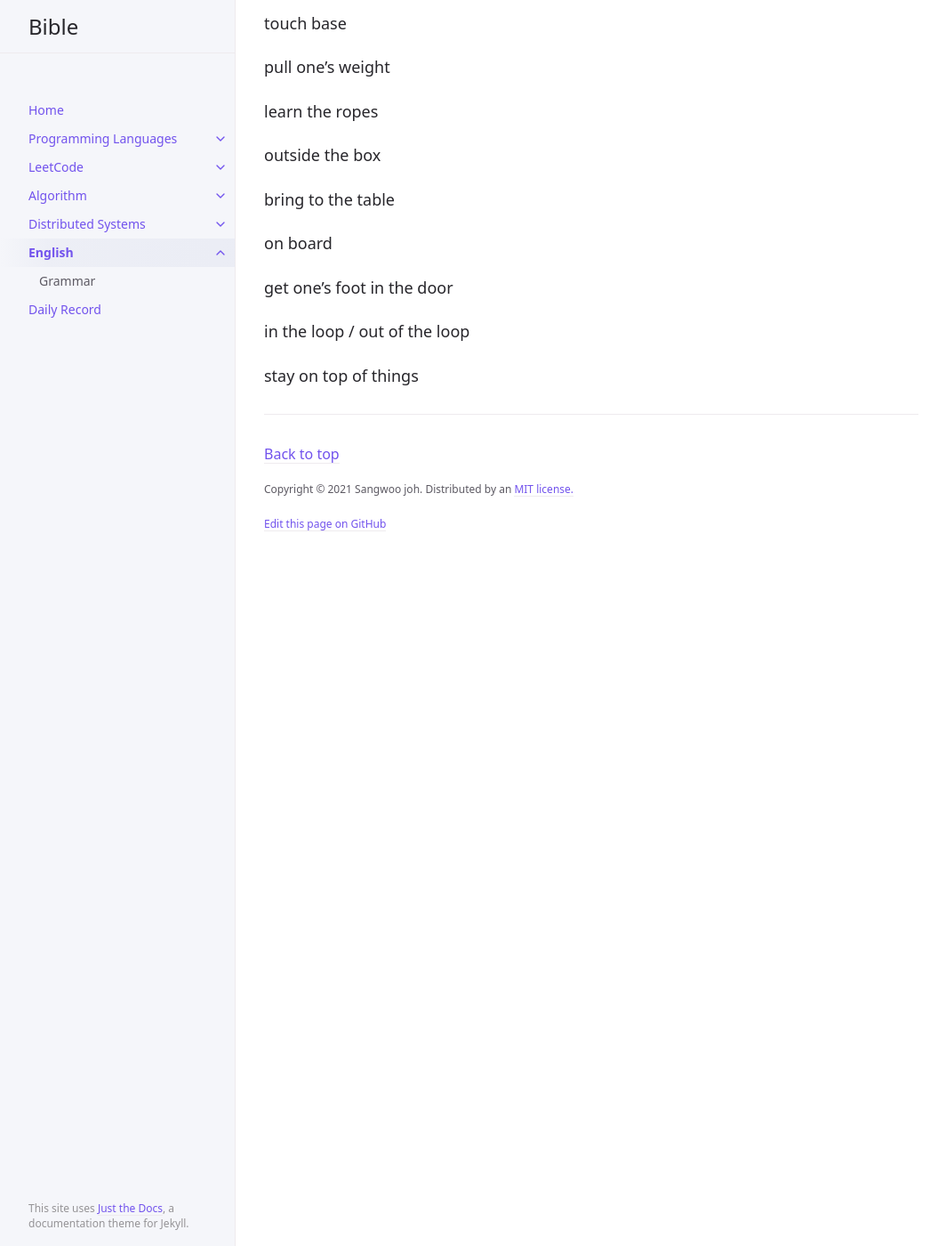
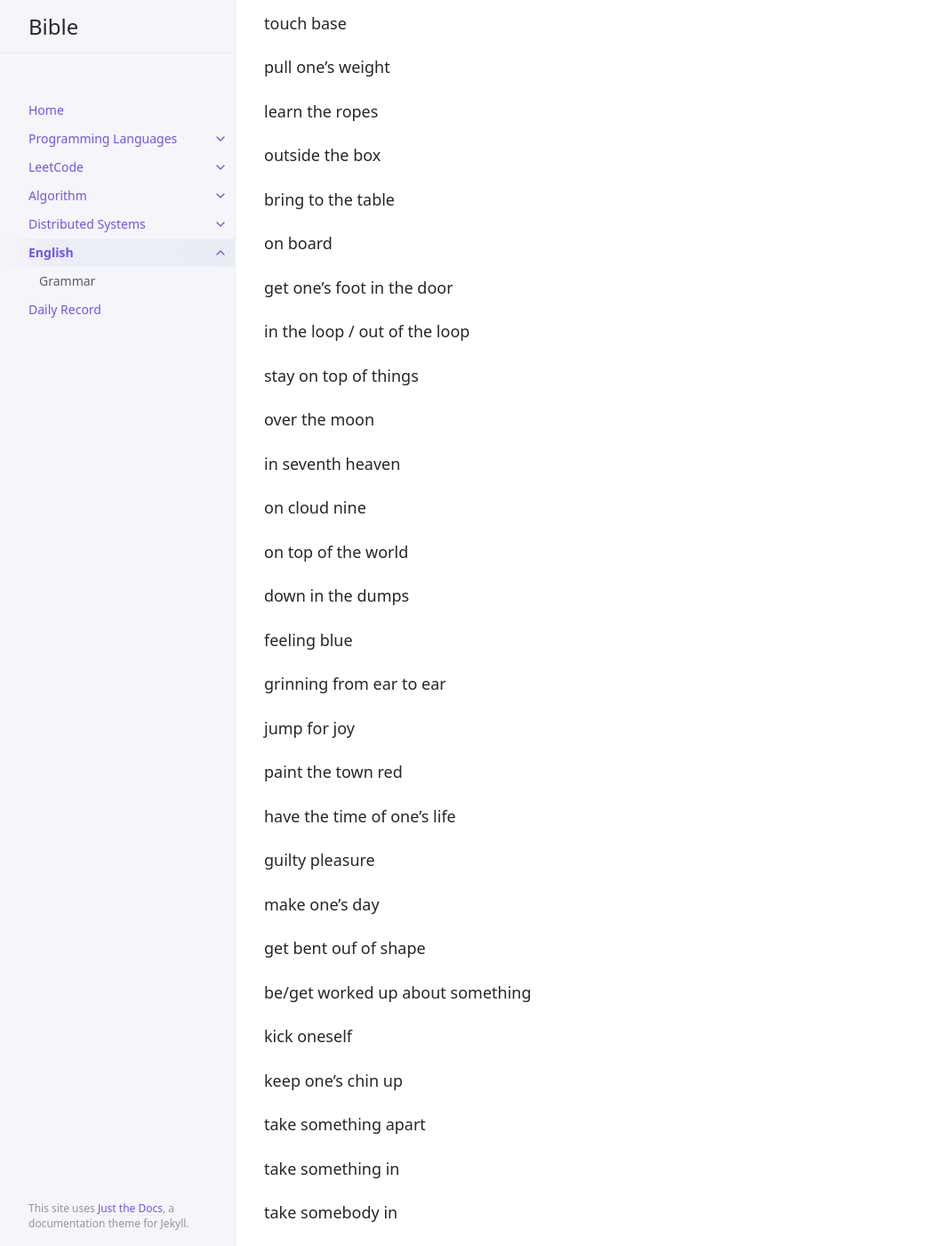
Before and after one commit to sangwoo-joh/bible-archive, a Jekyll site: the page built from english/index.md, in a window 1280 px wide and 1400 px high, scrolled down 1441 px. Shown: the whole window at 89% size, without its empty margins (107-1171 px from the left). Built offline with Jekyll 4.4.1, drawn with Linux system fonts in a browser that asks for light colours; some of the changed text lies outside the part shown.

Commit message:
Add more idioms

```diff
--- a/english/index.md
+++ b/english/index.md
@@ -53,3 +53,26 @@ has_children: true
 ### get one's foot in the door
 ### in the loop / out of the loop
 ### stay on top of things
+### over the moon
+### in seventh heaven
+### on cloud nine
+### on top of the world
+### down in the dumps
+### feeling blue
+### grinning from ear to ear
+### jump for joy
+### paint the town red
+### have the time of one's life
+### guilty pleasure
+### make one's day
+### get bent ouf of shape
+### be/get worked up about something
+### kick oneself
+### keep one's chin up
+### take something apart
+### take something in
+### take somebody in
+### take in something
+### be taken in by someone/something
+### take something off
+### take off
```
